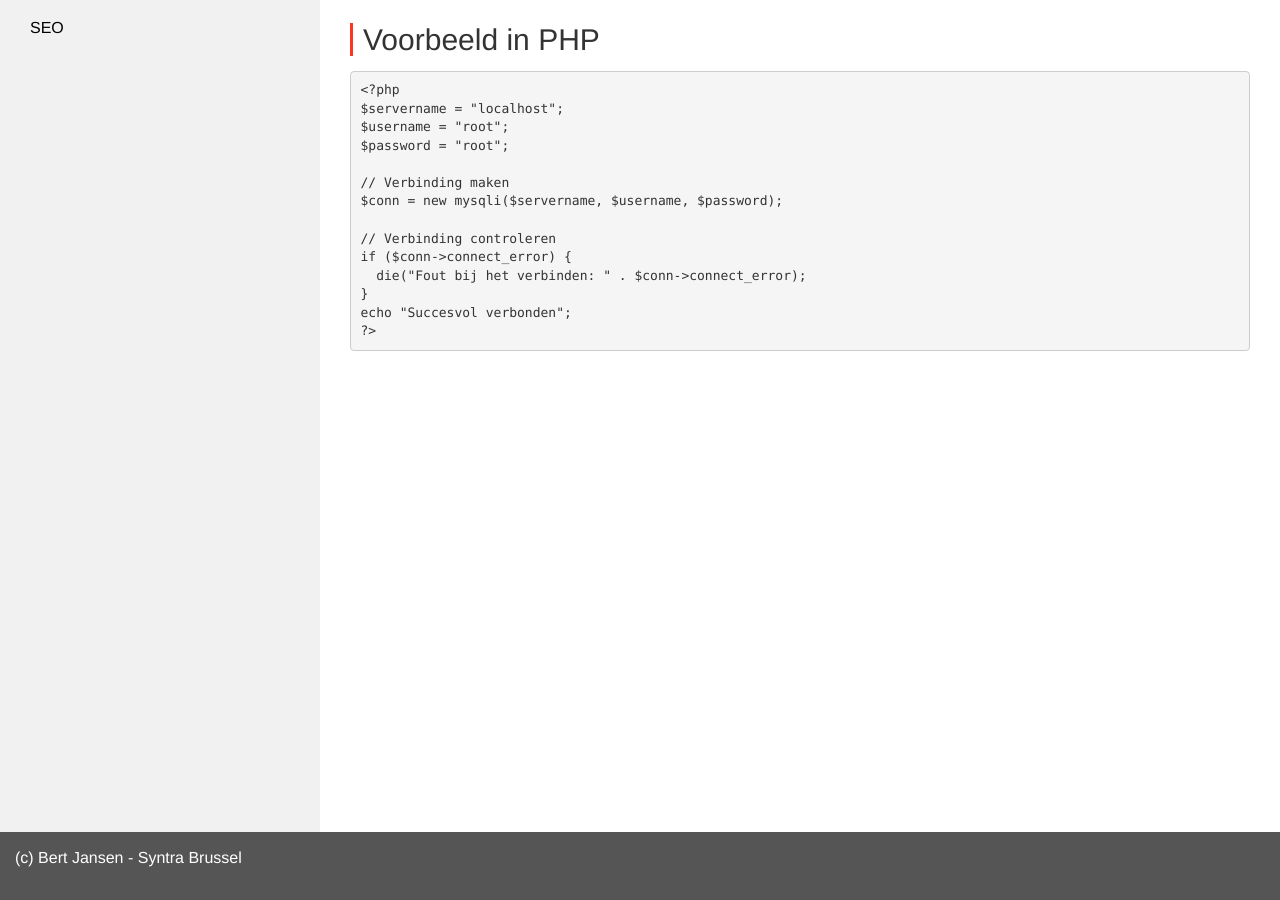
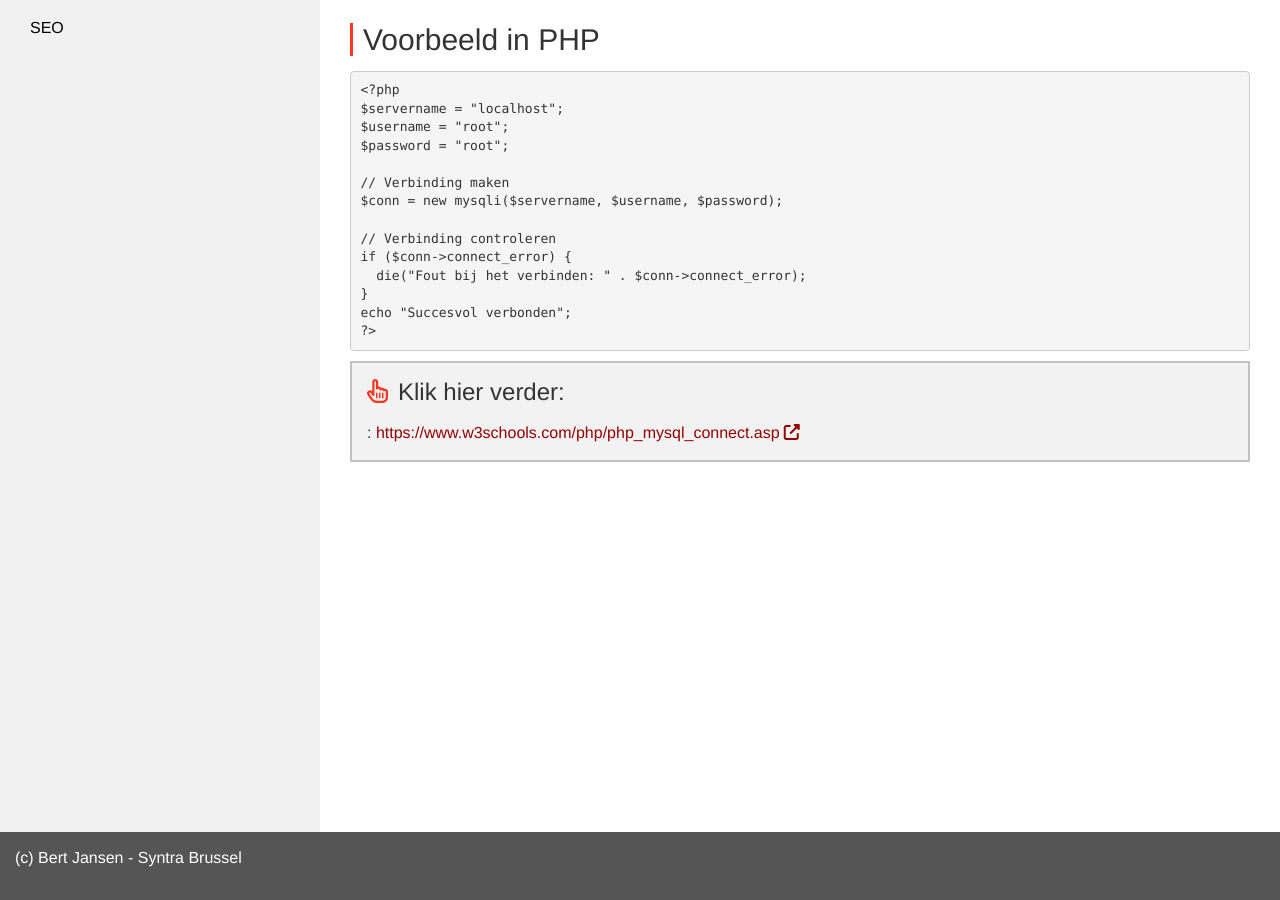
Before and after one commit to Syntra-Brussel/dynamische-webtechnieken, a Jekyll site: the page built from mysql/php-verbinden.md, in a window 1280 px wide and 900 px high, scrolled down 668 px. Built offline with Jekyll 4.4.1, drawn with Linux system fonts in a browser that asks for light colours; nearby versions of some CDN libraries; a script that is not in the unit is left out; some of the changed lines change nothing that is shown.

Commit message:
Update php-verbinden.md

```diff
--- a/mysql/php-verbinden.md
+++ b/mysql/php-verbinden.md
@@ -4,6 +4,7 @@ title: Verbinden via PHP
 url: /mysql/php-verbinden
 collection: mysql
 links:
+  - url: https://www.w3schools.com/php/php_mysql_connect.asp
 ---
 
 Voor je een database kan bevragen of manipuleren vanuit PHP leg je via een gebruikersnaam en een paswoord een verbinding met de server, je opent als het ware een deur bij de server met een correcte sleutel.
```
